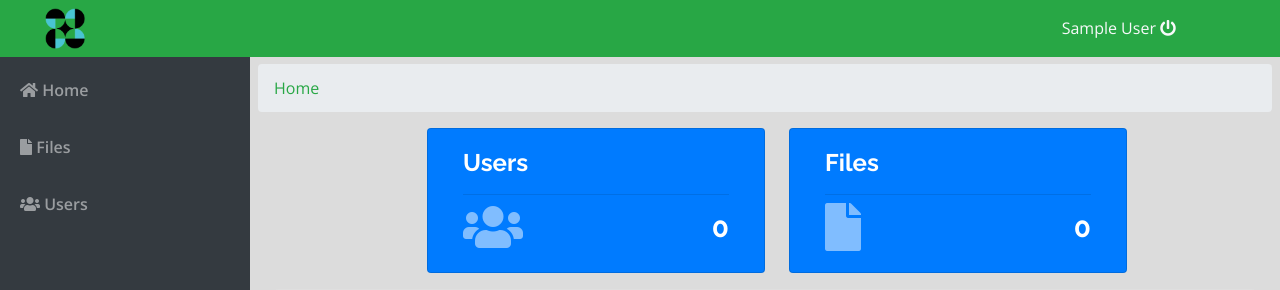
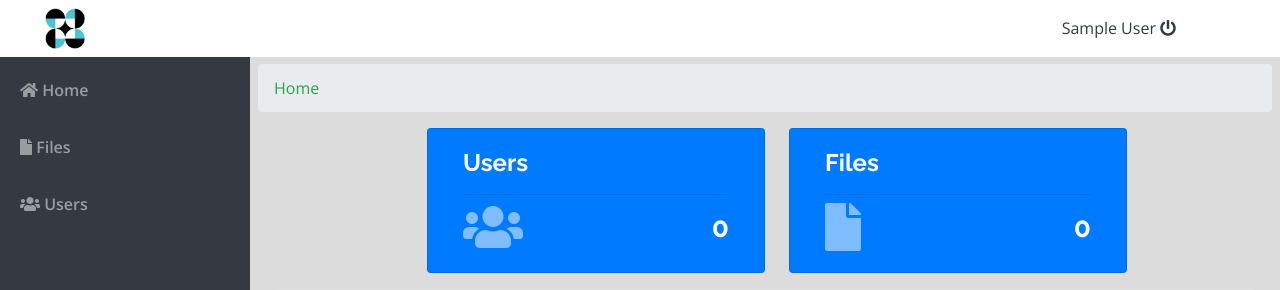
Before and after one commit to rabucejojr/filesystem, a PHP site: page / in a window 1280 px wide. Shown: the top 290 px of the page. Run offline with PHP 8.4, Linux system fonts and the light colour scheme; the visitor is signed in with stand-in values (Sample User, id 1); data that the repository does not hold is empty; some libraries are stand-ins or nearby versions.

Commit message:
change color

```diff
--- a/topbar.php
+++ b/topbar.php
@@ -9,14 +9,14 @@
 }
 </style>
 
-<nav class="navbar navbar-dark bg-success fixed-top " style="padding:0;">
+<nav class="navbar navbar-dark bg-white fixed-top " style="padding:0;">
   <div class="container-fluid mt-2 mb-2">
   	<div class="col-lg-12">
   		<div class="col-md-1 float-left" style="display: flex;">
   			<img width="40" src="assets/dost_logo.png">
   		</div>
 	  	<div class="col-md-2 mt-2 float-right">
-	  		<a class="text-light" href="ajax.php?action=logout"><?php echo $_SESSION['login_name'] ?> <i class="fa fa-power-off"></i></a>
+	  		<a class="text-dark" href="ajax.php?action=logout"><?php echo $_SESSION['login_name'] ?> <i class="fa fa-power-off"></i></a>
 	    </div>
     </div>
   </div>
```
